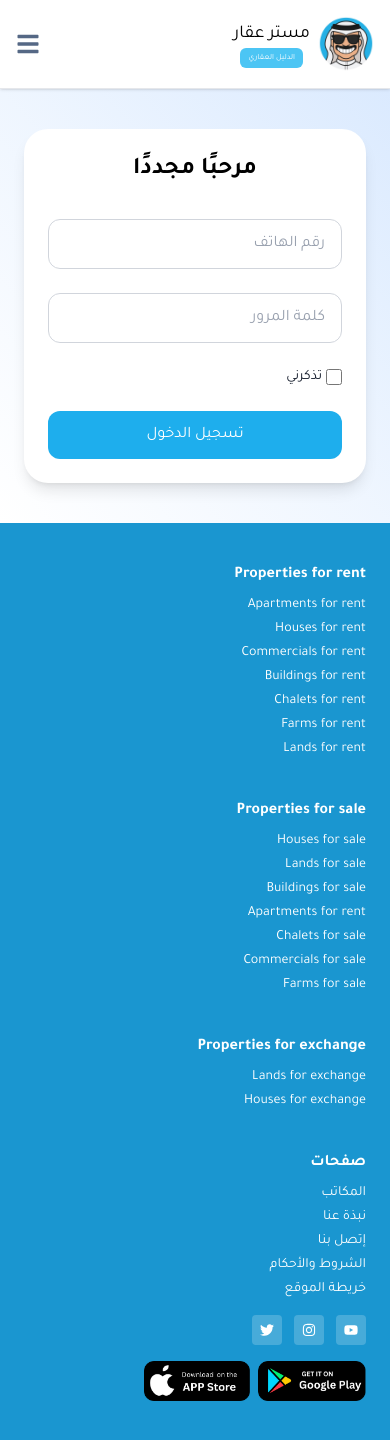
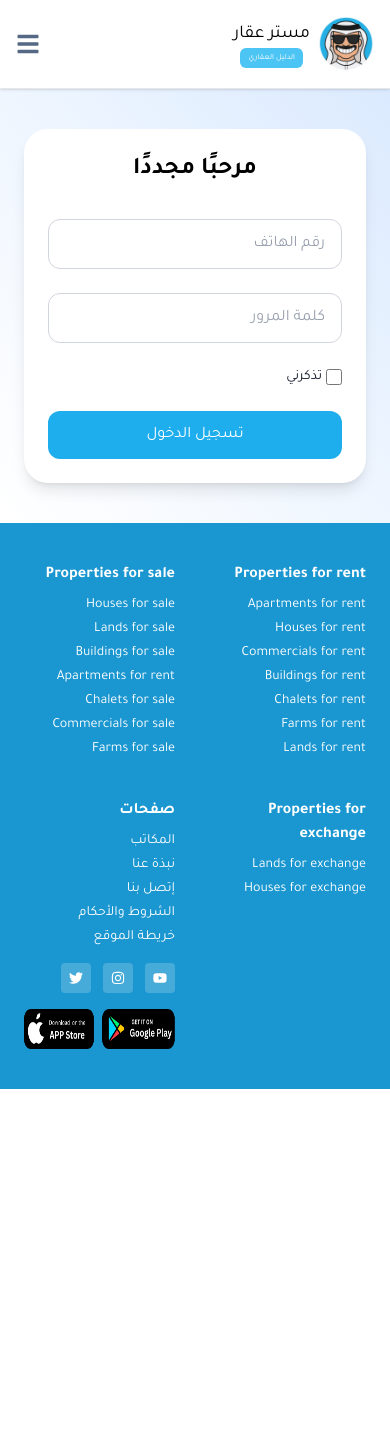
Before and after one commit to MTS-Services/Skywalker, a React (Vite) app: page /login in a window 390 px wide. After the commit the page ends 1089 px from the top, so only its background shows below. Built offline with nearby package versions, Linux system fonts and the light colour scheme.

Commit message:
footer responsive mobile col-4

```diff
--- a/src/layouts/Footer.jsx
+++ b/src/layouts/Footer.jsx
@@ -65,9 +65,9 @@ const Footer = () => {
   }, []);
 
   return (
-    <footer className="bg-[var(--color-primary-600)] px-6 py-10 text-sm text-white">
+    <footer className="bg-primary-600 px-6 py-10 text-sm text-white">
       <div
-        className={`mx-auto grid max-w-7xl grid-cols-1 gap-10 sm:grid-cols-2 md:grid-cols-4 ${
+        className={`mx-auto grid max-w-7xl grid-cols-2 gap-10 md:grid-cols-4 ${
           isRTL ? "rtl" : "ltr"
         }`}
       >
```
